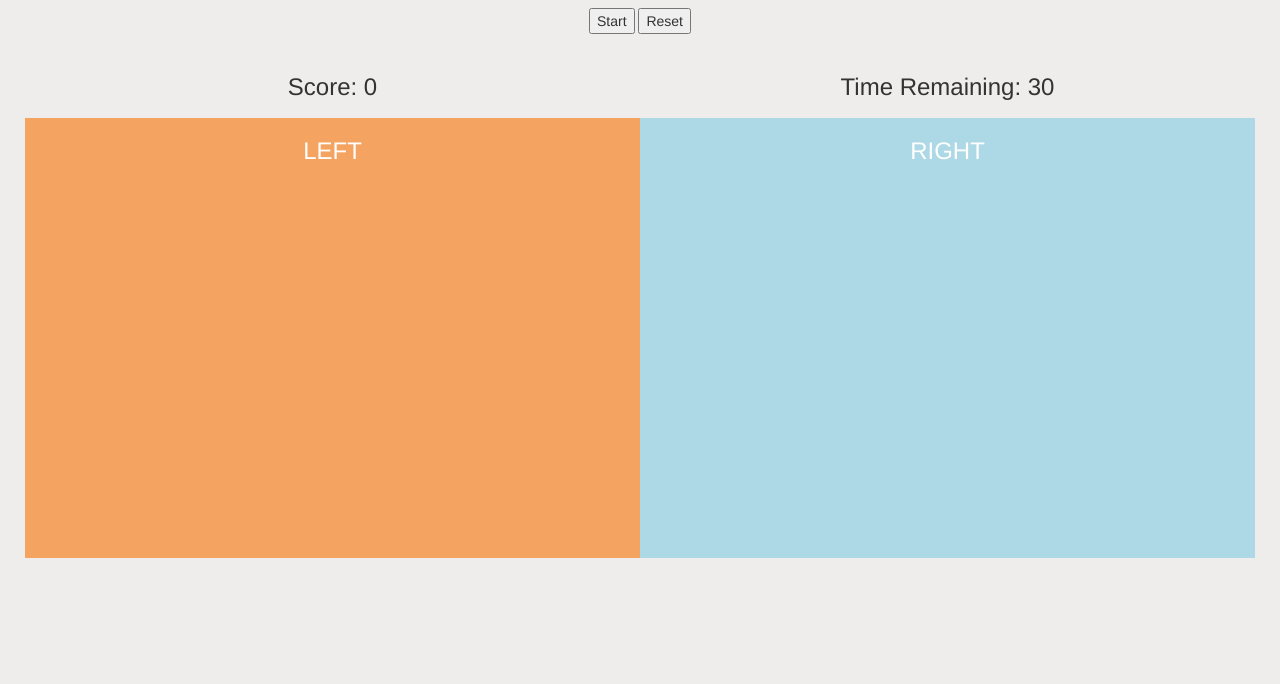
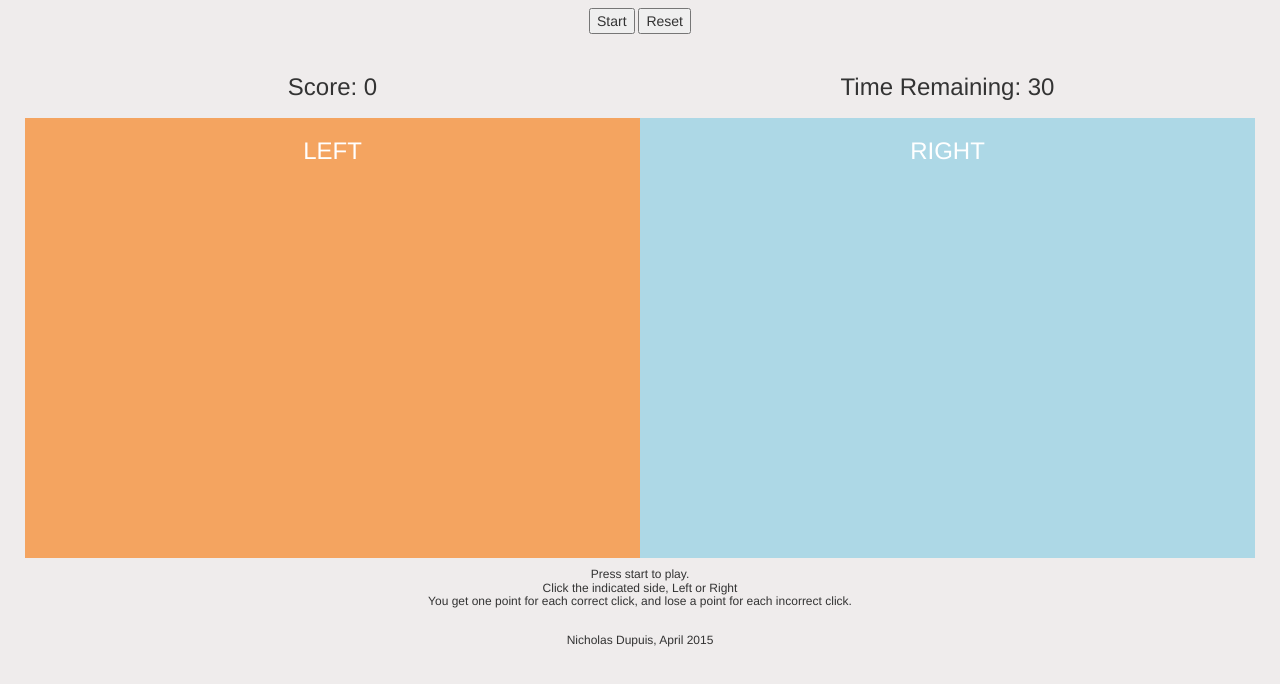
Before and after one commit to nvminhtu/LeftRightGame, a plain HTML site: page index.html in a window 1280 px wide. Drawn offline with nearby package versions, Linux system fonts and the light colour scheme.

Commit message:
Added changes from master

```diff
--- a/index.html
+++ b/index.html
@@ -27,6 +27,15 @@
                 <div id="left" class="game-row span6 pull-left" ng-click="handleClick('LEFT')"><h3>LEFT</h3></div>
                 <div id="right" class="game-row span6 pull-right" ng-click="handleClick('RIGHT')"><h3>RIGHT</h3></div>
             </div>
+            <div class="row">
+                <h6 class="text-center">Press start to play.</br>
+                    Click the indicated side, Left or Right </br>
+                    You get one point for each correct click, and lose a point for each incorrect click. </br>
+                    </br>
+                    </br>
+                    Nicholas Dupuis, April 2015
+                </h6>
+            </div>
         </div>
 
 
```
